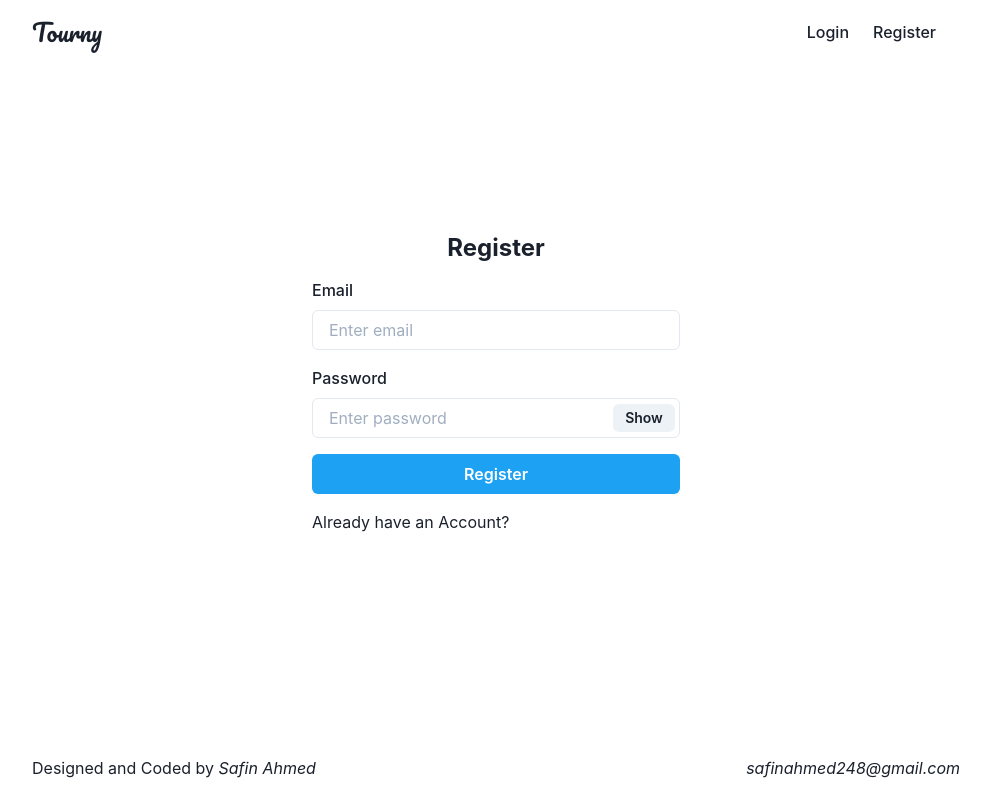
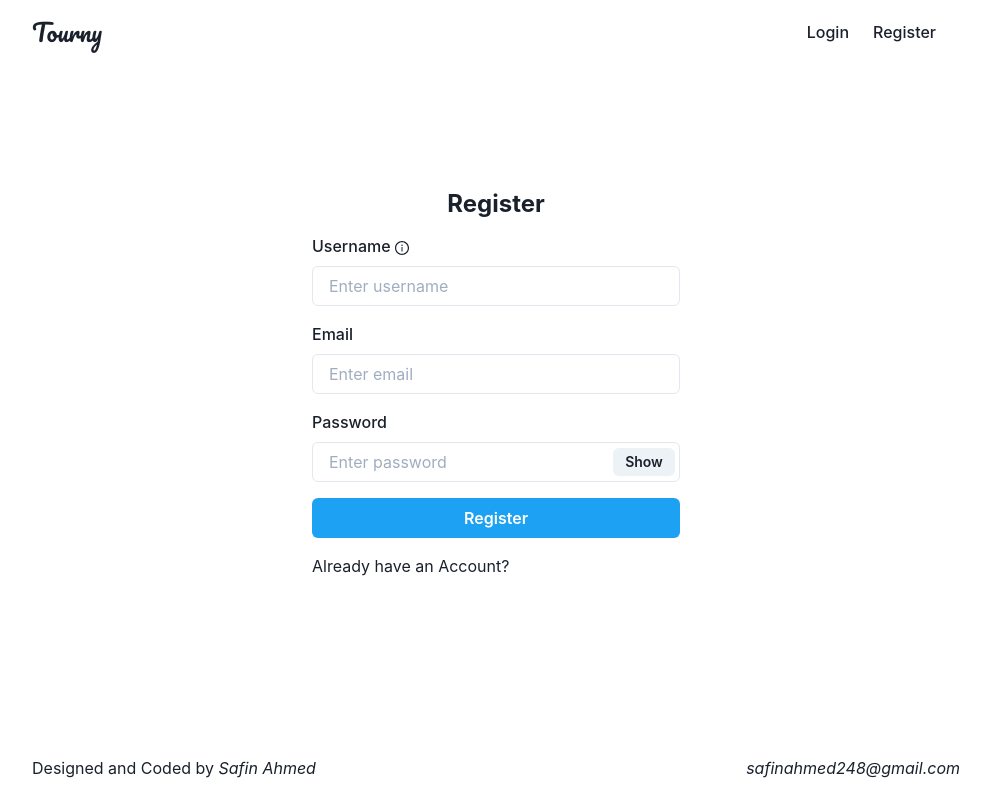
Before and after one commit to safin-sys/tourny, a Next.js app: page /register in a window 1280 px wide. Shown: the whole page, without its empty margins (144-1134 px from the left). Built offline with nearby package versions, Linux system fonts and the light colour scheme; no server answers.

Commit message:
register with username and firebase doc set on reg

```diff
--- a/package.json
+++ b/package.json
@@ -18,7 +18,8 @@
     "next": "11.0.1",
     "react": "17.0.2",
     "react-dom": "17.0.2",
-    "react-firebase-hooks": "^3.0.4"
+    "react-firebase-hooks": "^3.0.4",
+    "react-icons": "^4.2.0"
   },
   "devDependencies": {
     "eslint": "^7.30.0",
--- a/pages/register.js
+++ b/pages/register.js
@@ -1,11 +1,12 @@
-import { Box, Button, Container, FormControl, FormLabel, Heading, Input, InputGroup, InputRightElement, Text, useToast } from "@chakra-ui/react"
+import { Box, Button, Container, FormControl, FormLabel, Heading, Input, InputGroup, InputRightElement, Tooltip, useToast } from "@chakra-ui/react"
 import Head from "next/head"
 import NextLink from "next/link"
 import { useState } from "react"
 import { useAuthState } from "react-firebase-hooks/auth"
-import { auth } from "../src/helper/base"
+import { auth, db } from "../src/helper/base"
 import SignedIn from "../src/components/SignedIn"
 import { useRouter } from "next/dist/client/router"
+import { AiOutlineInfoCircle } from "react-icons/ai"
 
 export default function Register() {
     const [user] = useAuthState(auth)
@@ -20,6 +21,7 @@ export default function Register() {
 }
 
 const SignedOut = () => {
+    const [username, setUsername] = useState('')
     const [email, setEmail] = useState('')
     const [password, setPassword] = useState('')
     const [show, setShow] = useState(false)
@@ -30,6 +32,13 @@ const SignedOut = () => {
         auth.createUserWithEmailAndPassword(email, password)
             .then(userCredential => {
                 console.log(userCredential.user.email)
+
+                userCredential.user.updateProfile({displayName: username})
+                    .then(() => console.log("Username Update Success"))
+                    .catch(err => console.log("Username Update Failed :", err))
+
+                db.collection("players").doc(userCredential.user.uid).set({ username })
+
                 toast({
                     title: "Account created.",
                     description: "We've created your account for you.",
@@ -57,6 +66,17 @@ const SignedOut = () => {
             <Container maxW="400px" mb="2rem">
                 <Heading fontSize="1.5rem" mb="1rem" textAlign="center">Register</Heading>
                 <FormControl id="email">
+                    <FormLabel display="flex" alignItems="center">
+                        Username
+                        <Tooltip hasArrow label="The name you use in-game" placement="right">
+                            <Box ml=".2rem" mt=".2rem">
+                                <AiOutlineInfoCircle />
+                            </Box>
+                        </Tooltip>
+                    </FormLabel>
+                    <Input placeholder="Enter username" onChange={e => setUsername(e.target.value)} />
+                </FormControl>
+                <FormControl id="email" mt={4}>
                     <FormLabel>Email</FormLabel>
                     <Input type="email" placeholder="Enter email" onChange={e => setEmail(e.target.value)} />
                 </FormControl>
--- a/src/components/Nav.jsx
+++ b/src/components/Nav.jsx
@@ -29,6 +29,8 @@ const NavLinks = () => {
 
 const NavAvatar = () => {
     const { colorMode, toggleColorMode } = useColorMode()
+    const [user] = useAuthState(auth)
+    const { displayName, uid } = user
     const toast = useToast()
     const signOut = () => {
         auth.signOut()
@@ -46,11 +48,15 @@ const NavAvatar = () => {
     return (
         <Menu closeOnSelect={false}>
             <MenuButton>
-                <Avatar name="SafinTheShip" src="https://preview.redd.it/5u3cchijozt21.png?auto=webp&s=7cb29beb9c5c9e1dec7a0bd7d782d2242806e2ee" />
+                <Avatar name={displayName} src="https://preview.redd.it/5u3cchijozt21.png?auto=webp&s=7cb29beb9c5c9e1dec7a0bd7d782d2242806e2ee" />
             </MenuButton>
             <MenuList minWidth="240px">
                 <Container display="flex" flexDirection="column">
-                    <MenuItem fontWeight="bold">SafinTheShip</MenuItem>
+                    <NextLink href={`/players/player?id=${uid}`}>
+                        <a style={{textDecoration: "none"}}>
+                            <MenuItem fontWeight="bold">{displayName}</MenuItem>
+                        </a>
+                    </NextLink>
                     <MenuItem fontWeight="bold">Your Matches</MenuItem>
                     <MenuDivider />
                     <MenuItem>
--- a/src/helper/base.js
+++ b/src/helper/base.js
@@ -1,5 +1,6 @@
 import firebase from "firebase/app";
 import "firebase/auth"
+import "firebase/firestore"
 
 const config = {
     apiKey: "AIzaSyB_Sy1GXeyVy-jz-7q6eHOvL33S9bzuWy8",
@@ -16,3 +17,4 @@ if (!firebase.apps.length) {
 
 export const app = firebase.app()
 export const auth = app.auth()
+export const db = app.firestore()
```
Also changed, not shown: 1 other file (tests, documents, lock files or other folders).
